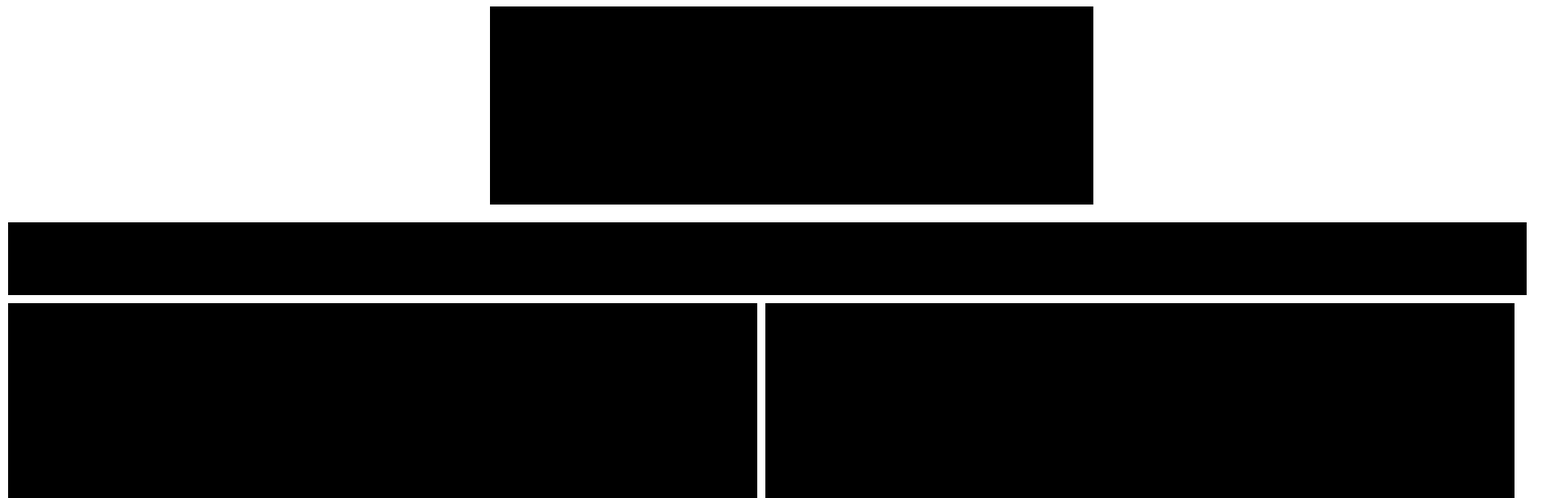
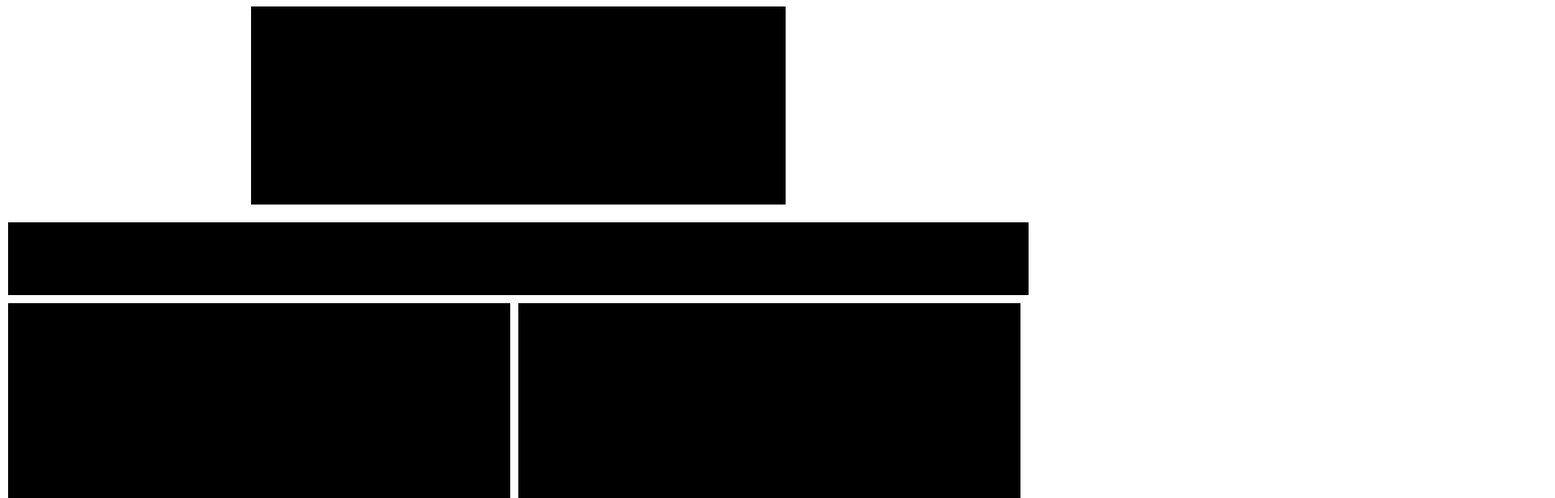
Before and after one commit to Ery205275/GiaLinh_Nguyen_Trieu_Do_Scaffold, a plain HTML site: page index.html in a window 1280 px wide. Shown: the top 616 px of the page at 81% size, 1920 px wide, since content can reach past the window. Drawn offline with Linux system fonts and the light colour scheme.

Commit message:
updating css

```diff
--- a/css/main.css
+++ b/css/main.css
@@ -5,7 +5,7 @@
 
 #container
 {
-	width: 1920px;
+	width: auto;
 	padding-left: 10px;
 	padding-right: 10px;
 	margin: 0 auto;
@@ -16,16 +16,17 @@
 #logo
 {
 	height: 245px;
-	width: 745px;
+	width: auto;
 	background-color: black;
 	margin-top: 8px;
 	margin-bottom: 22px;
-	margin-left: 595px;
+	margin-left: 300px;
+	margin-right: 300px;
  }
  #wideimage
  {
  	height: 90px;
- 	width: 1875px;
+ 	width: auto;
  	background-color: black;
  	margin-top: 10px;
  }
@@ -56,7 +57,7 @@
 #Promoimage
 {
 	background-color: black;
-	width: 1885px;
+	width: auto;
 	height: 355px;
 	margin-top: 10px;
 }
@@ -79,7 +80,7 @@
 #Content
 {
 	background-color: black;
-	width: 1885px;
+	width: auto;
 	height: 610px;
 	margin-top: 15px;
 	margin-bottom: 15px;
```
Also changed, not shown: 2 other files.
